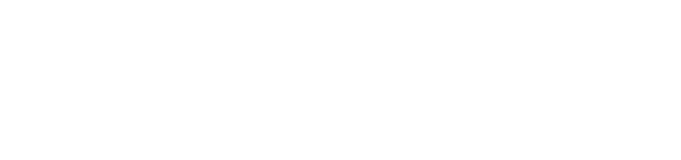
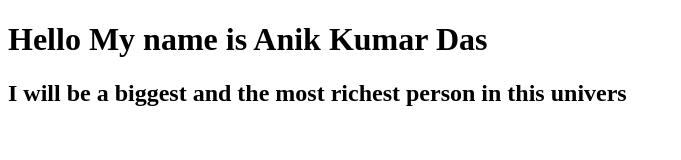
Before and after one commit to Anik7204/My-first-repo, a plain HTML site: page index.html in a window 1280 px wide. Shown: the whole page, without its empty margins (0-681 px from the left). Drawn offline with Linux system fonts and the light colour scheme.

Commit message:
added header

```diff
--- a/index.html
+++ b/index.html
@@ -7,6 +7,7 @@
     <title>My first Github report</title>
 </head>
 <body>
-
+    <h1>Hello My name is Anik Kumar Das</h1>
+    <h2>I will be a biggest and the most richest person in this univers</h2>
 </body>
 </html>
```
